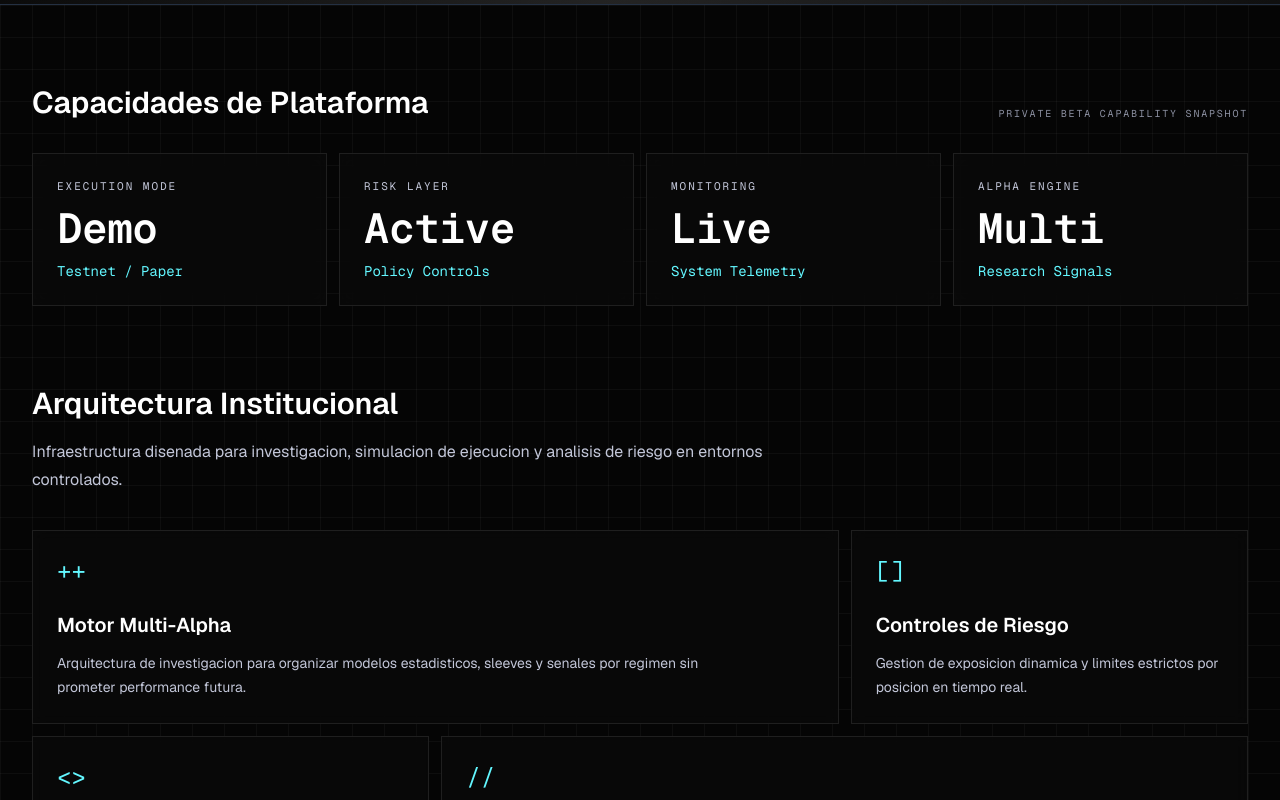
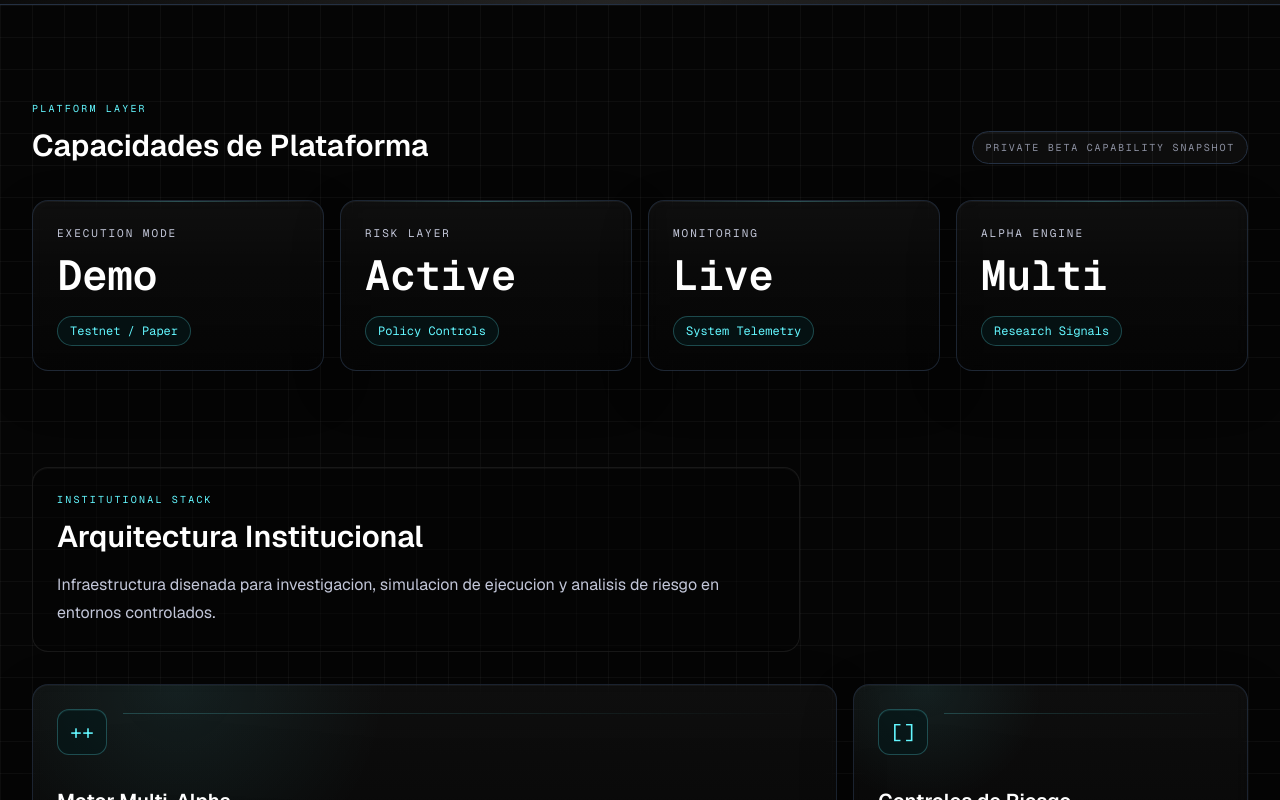
Before and after one commit to tomasgastaldi9-bit/landing-quant-page, a Next.js app: page / in a window 1280 px wide. Shown: the part 800-1600 px from the top of the page. Built offline with nearby package versions, Linux system fonts and the light colour scheme; grey boxes are pictures that could not be loaded.

Commit message:
style(ui): soften platform capability sections

```diff
--- a/components/metrics-section.tsx
+++ b/components/metrics-section.tsx
@@ -62,40 +62,47 @@ export function MetricsSection() {
       id="metrics"
       className="border-b border-[#243042] bg-[#050505] bg-[linear-gradient(rgba(255,255,255,0.035)_1px,transparent_1px),linear-gradient(90deg,rgba(255,255,255,0.035)_1px,transparent_1px)] bg-[size:32px_32px]"
     >
-      <div className="mx-auto max-w-7xl px-4 py-14 sm:px-8 lg:py-20">
-        <div className="flex items-end justify-between gap-6">
-          <h2 className="text-3xl font-semibold tracking-normal text-white">
-            Capacidades de Plataforma
-          </h2>
-          <div className="hidden font-mono text-[10px] uppercase tracking-[0.18em] text-[#8c90a1] sm:block">
+      <div className="mx-auto max-w-7xl px-4 py-16 sm:px-8 lg:py-24">
+        <div className="flex flex-col gap-4 sm:flex-row sm:items-end sm:justify-between">
+          <div>
+            <div className="font-mono text-[10px] uppercase tracking-[0.22em] text-[#63f7ff]">
+              Platform Layer
+            </div>
+            <h2 className="mt-3 text-3xl font-semibold tracking-normal text-white">
+              Capacidades de Plataforma
+            </h2>
+          </div>
+          <div className="w-fit rounded-full border border-[#243042] bg-white/[0.03] px-3 py-2 font-mono text-[10px] uppercase tracking-[0.18em] text-[#8c90a1] shadow-[inset_0_1px_0_rgba(255,255,255,0.04)]">
             Private beta capability snapshot
           </div>
         </div>
-        <div className="mt-8 grid grid-cols-1 gap-3 sm:grid-cols-2 lg:grid-cols-4">
+        <div className="mt-9 grid grid-cols-1 gap-4 sm:grid-cols-2 lg:grid-cols-4">
           {metrics.map((metric) => (
             <Link
               key={metric.label}
               href={metric.href}
-              className="border border-[#1f1f1f] bg-[#0a0a0a]/82 p-5 backdrop-blur transition hover:border-[#424655] sm:p-6"
+              className="group relative overflow-hidden rounded-2xl border border-[#243042]/75 bg-[linear-gradient(180deg,rgba(255,255,255,0.045),rgba(255,255,255,0.018)_42%,rgba(5,5,5,0.72))] p-5 shadow-[inset_0_1px_0_rgba(255,255,255,0.045),0_18px_50px_rgba(0,0,0,0.22)] backdrop-blur-sm transition duration-200 hover:-translate-y-1 hover:border-[#63f7ff]/45 hover:shadow-[inset_0_1px_0_rgba(99,247,255,0.08),0_24px_70px_rgba(0,0,0,0.3)] sm:p-6"
             >
+              <div className="absolute inset-x-5 top-0 h-px bg-[linear-gradient(90deg,transparent,rgba(99,247,255,0.42),transparent)] opacity-60 transition-opacity group-hover:opacity-100" />
               <div className="font-mono text-[11px] uppercase tracking-[0.18em] text-[#c2c6d8]">
                 {metric.label}
               </div>
               <div className="mt-3 font-mono text-[34px] font-semibold leading-none tracking-normal text-white sm:text-[42px]">
                 {metric.value}
               </div>
-              <div
-                className="mt-3 font-mono text-sm text-[#63f7ff]"
-              >
+              <div className="mt-5 inline-flex rounded-full border border-[#63f7ff]/25 bg-[#061719]/70 px-3 py-1.5 font-mono text-xs text-[#63f7ff] transition-colors group-hover:border-[#63f7ff]/55">
                 {metric.detail}
               </div>
             </Link>
           ))}
         </div>
 
-        <div id="risk-controls" className="mt-16 sm:mt-20">
-          <div className="max-w-3xl">
-            <h2 className="text-3xl font-semibold tracking-normal text-white">
+        <div id="risk-controls" className="mt-16 sm:mt-24">
+          <div className="max-w-3xl rounded-2xl border border-[#1f1f1f]/80 bg-[#050505]/48 p-5 shadow-[inset_0_1px_0_rgba(255,255,255,0.035)] sm:p-6">
+            <div className="font-mono text-[10px] uppercase tracking-[0.22em] text-[#63f7ff]">
+              Institutional Stack
+            </div>
+            <h2 className="mt-3 text-3xl font-semibold tracking-normal text-white">
               Arquitectura Institucional
             </h2>
             <p className="mt-4 text-base leading-7 text-[#c2c6d8]">
@@ -103,19 +110,22 @@ export function MetricsSection() {
               ejecucion y analisis de riesgo en entornos controlados.
             </p>
           </div>
-          <div className="mt-9 grid grid-cols-1 gap-3 lg:grid-cols-3">
+          <div className="mt-8 grid grid-cols-1 gap-4 lg:grid-cols-3">
             {architecture.map((item) => (
               <Link
                 key={item.title}
                 href={item.href}
-                className={`border border-[#1f1f1f] bg-[#0a0a0a]/78 p-5 backdrop-blur transition hover:border-[#63f7ff]/50 sm:p-6 ${
+                className={`group relative min-h-[230px] overflow-hidden rounded-2xl border border-[#243042]/70 bg-[radial-gradient(circle_at_18%_0%,rgba(99,247,255,0.08),transparent_30%),linear-gradient(180deg,rgba(255,255,255,0.04),rgba(5,5,5,0.74))] p-5 shadow-[inset_0_1px_0_rgba(255,255,255,0.04),0_18px_55px_rgba(0,0,0,0.2)] backdrop-blur-sm transition duration-200 hover:-translate-y-1 hover:border-[#63f7ff]/45 hover:shadow-[inset_0_1px_0_rgba(99,247,255,0.07),0_24px_70px_rgba(0,0,0,0.3)] sm:p-6 ${
                   item.wide ? "lg:col-span-2" : ""
                 }`}
               >
-                <div className="font-mono text-2xl text-[#63f7ff]">
-                  {item.icon}
+                <div className="flex items-start justify-between gap-4">
+                  <div className="rounded-xl border border-[#63f7ff]/25 bg-[#061719]/65 px-3 py-2 font-mono text-xl text-[#63f7ff] shadow-[inset_0_1px_0_rgba(99,247,255,0.08)]">
+                    {item.icon}
+                  </div>
+                  <div className="mt-1 h-px flex-1 bg-[linear-gradient(90deg,rgba(99,247,255,0.34),transparent)] opacity-60 transition-opacity group-hover:opacity-100" />
                 </div>
-                <h3 className="mt-6 text-xl font-semibold text-white">
+                <h3 className="mt-8 text-xl font-semibold text-white">
                   {item.title}
                 </h3>
                 <p className="mt-3 max-w-2xl text-sm leading-6 text-[#c2c6d8]">
```
